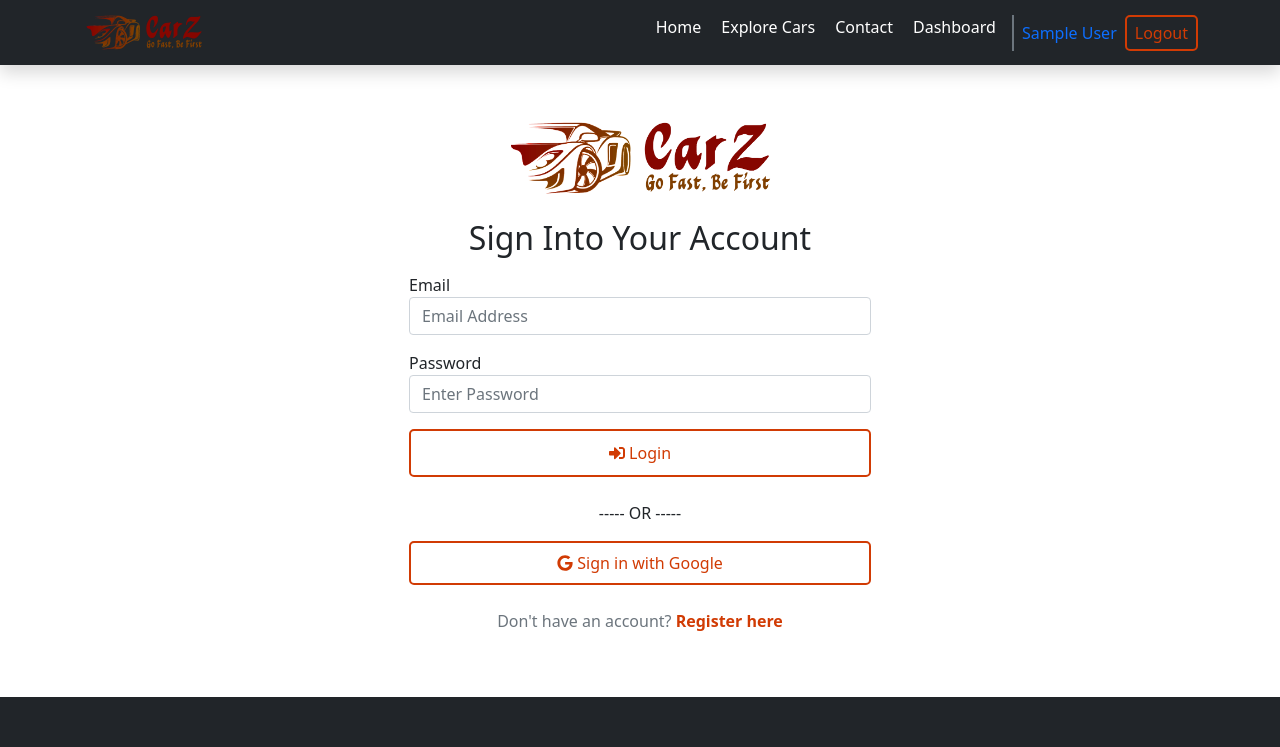
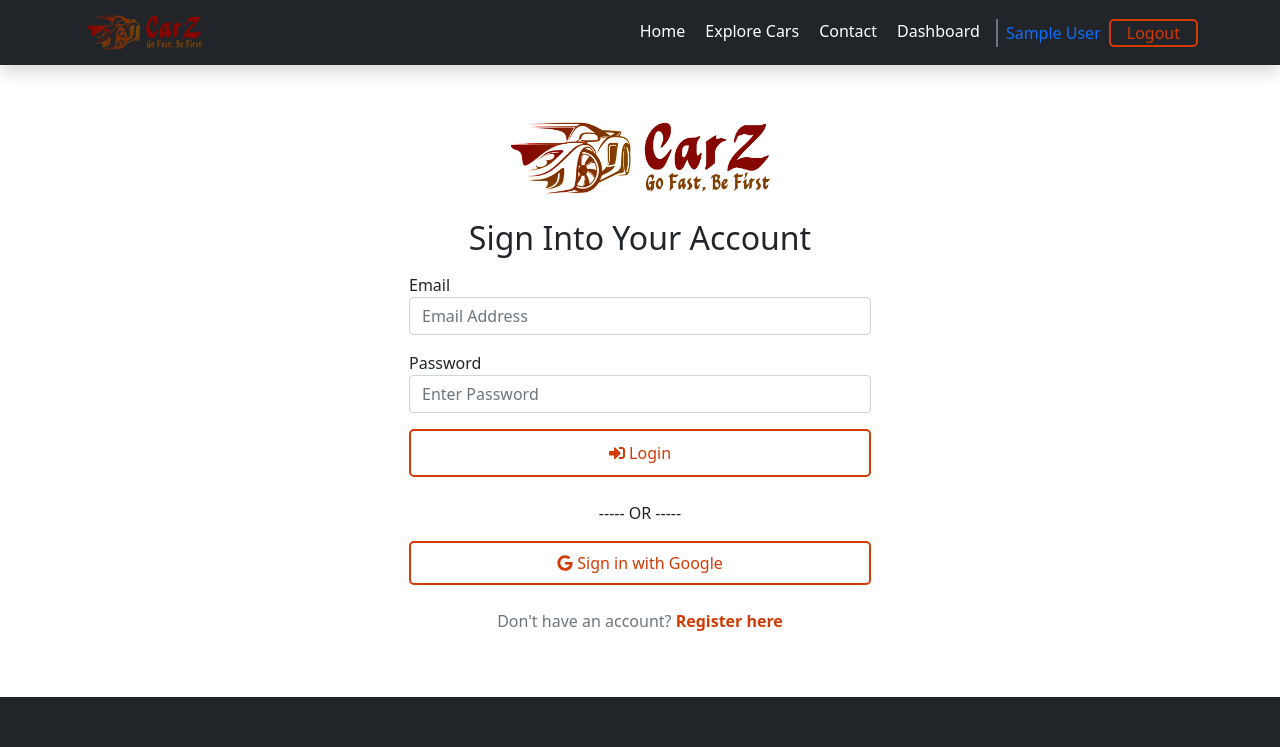
Before and after one commit to tajnur007/CarZ-Client-Side, a React (Create React App) app: page /login in a window 1280 px wide. Shown: the top 747 px of the page. Built offline with nearby package versions, Linux system fonts and the light colour scheme; no server answers; sample sign-in values are in the browser's storage.

Commit message:
Logout button padding changed

```diff
--- a/src/pages/dashboard/Dashboard/Dashboard.js
+++ b/src/pages/dashboard/Dashboard/Dashboard.js
@@ -70,7 +70,7 @@ const Dashboard = () => {
 
                 {/* Logout Button  */}
                 <div className="border-top mt-3 pt-3">
-                    <button onClick={logout} className="btn-1">Logout</button>
+                    <button onClick={logout} className="btn-1 py-1">Logout</button>
                 </div>
             </div>
 
--- a/src/pages/shared/Header/Header.js
+++ b/src/pages/shared/Header/Header.js
@@ -54,7 +54,7 @@ const Header = () => {
                                 {/* Logout Button or Login Link  */}
                                 {
                                     user.email ?
-                                        <button onClick={logout} className="btn-1 py-1 px-2">Logout</button>
+                                        <button onClick={logout} className="btn-1 py-0 px-3">Logout</button>
                                         :
                                         <NavLink className="navItem" to="/login" activeStyle={activeItem} >
                                             Login
```
